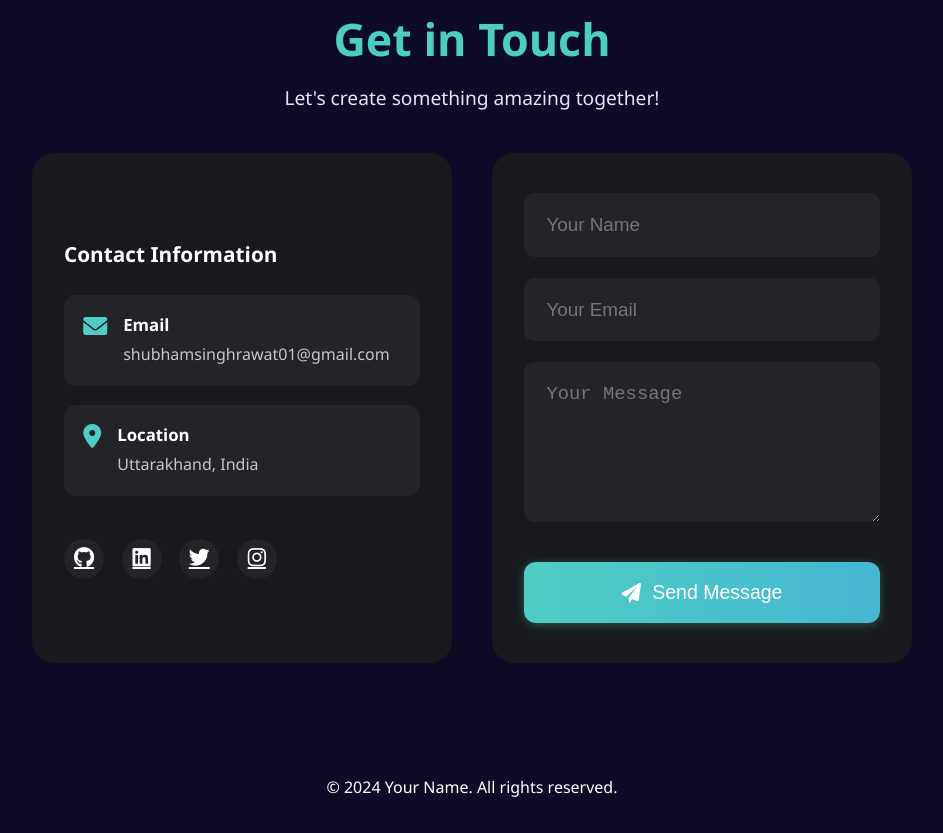
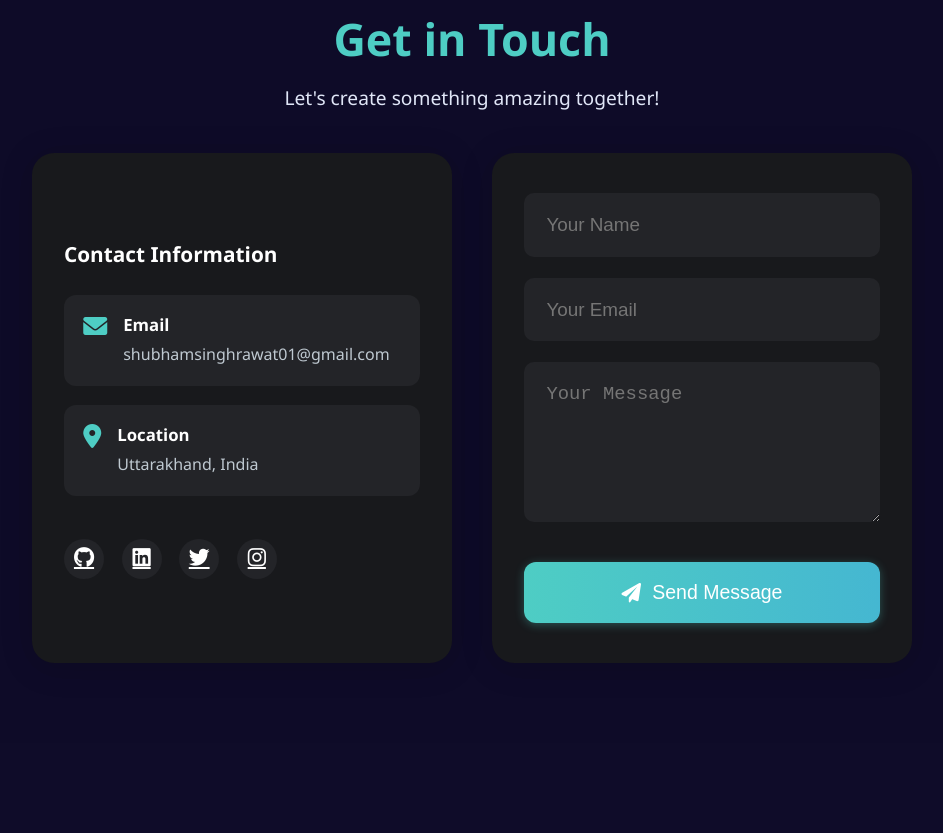
Before and after one commit to ShubhamSinghRawat10/portfolio, a plain HTML site: page index.html in a window 1280 px wide. Shown: the part 3344-4177 px from the top of the page, without its empty margins (168-1111 px from the left). After the commit the page ends 4087 px from the top, so only its background shows below. Drawn offline with Linux system fonts and the light colour scheme.

Commit message:
Update index.html

```diff
--- a/index.html
+++ b/index.html
@@ -176,11 +176,6 @@
             </div>
         </div>
     </section>
-
-    <footer>
-        <p>&copy; 2024 Your Name. All rights reserved.</p>
-    </footer>
-
     <script src="script.js"></script>
 </body>
 </html>
```
